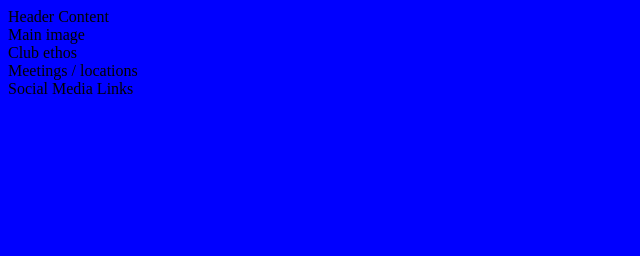
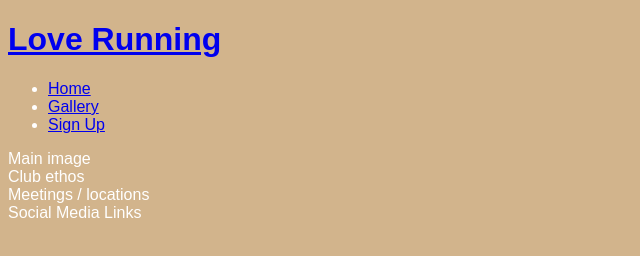
Before and after one commit to Callee84/love-running, a plain HTML site: page index.html in a window 1280 px wide. Shown: the whole page, without its empty margins (0-640 px from the left). Drawn offline with Linux system fonts and the light colour scheme.

Commit message:
adding basic structure

```diff
--- a/assets/css/style.css
+++ b/assets/css/style.css
@@ -1,3 +1,5 @@
 body {
-    background-color: blue;
+    background-color: tan;
+    color: #fff;
+    font-family: Arial, Helvetica, sans-serif;
 }
--- a/index.html
+++ b/index.html
@@ -11,7 +11,24 @@
     <title>Love Running</title>
 </head>
 <body>
-<header>Header Content</header>
+<header>
+    <a href="index.html">
+        <h1>Love Running</h1>
+    </a>
+    <nav>
+        <ul>
+            <li>
+                <a href="index.html">Home</a>
+            </li>
+            <li>
+                <a href="#">Gallery</a>
+            </li>
+            <li>
+                <a href="#">Sign Up</a>
+            </li>
+        </ul>
+    </nav>
+</header>
 <section>Main image
 
 </section>
```
